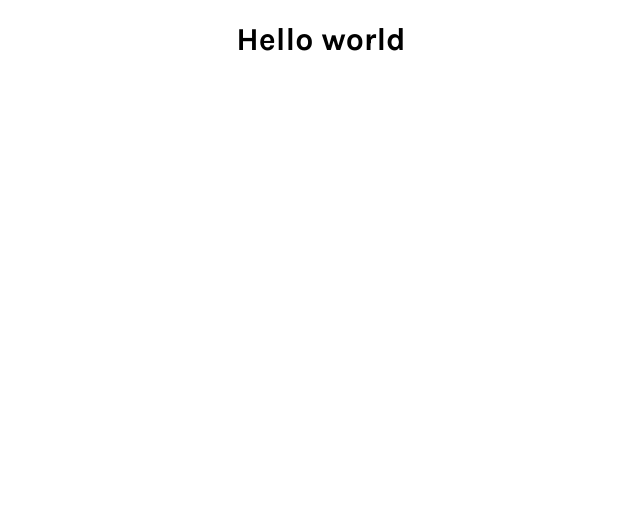
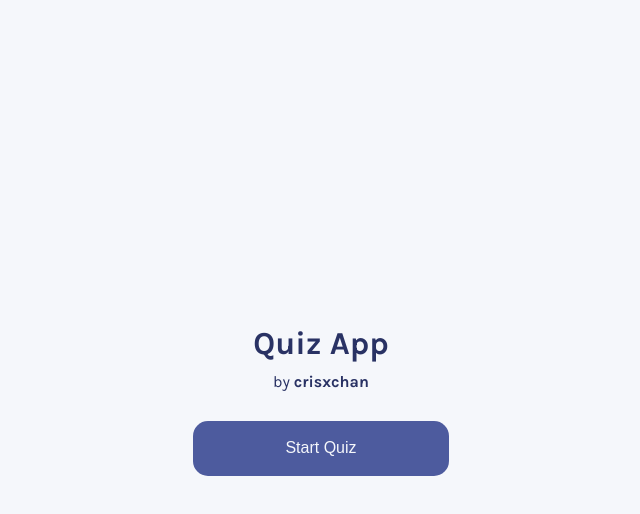
Before and after one commit to crisxchan/quiz-app, a React (Create React App) app: page / in a window 1280 px wide. Shown: the top 514 px of the page, without its empty margins (319-959 px from the left). Built offline with nearby package versions, Linux system fonts and the light colour scheme.

Commit message:
Create initial view component

```diff
--- a/src/App.js
+++ b/src/App.js
@@ -1,10 +1,10 @@
-import logo from './logo.svg';
+import InitialView from './components/InitialView';
 import './styles/App.css';
 
 function App() {
   return (
     <div className="App">
-      <h1>Hello world</h1>
+      <InitialView />
     </div>
   );
 }
--- /dev/null
+++ b/src/components/InitialView.jsx
@@ -0,0 +1,11 @@
+import '../styles/initialView.css'
+
+export default function InitialView() {
+    return (
+        <div id="initial-view">
+            <h1>Quiz App</h1>
+            <p>by <strong>crisxchan</strong></p>
+            <button>Start Quiz</button>
+        </div>
+    )
+}
--- a/src/styles/index.css
+++ b/src/styles/index.css
@@ -1,6 +1,17 @@
+* {
+  margin: 0;
+  box-sizing: border-box;
+  color: #293264;
+}
+
+html, body, #root, .App {
+  height: 100%;
+}
+
 body {
   margin: 0;
   font-family: 'Karla', sans-serif;
   -webkit-font-smoothing: antialiased;
   -moz-osx-font-smoothing: grayscale;
+  background-color: #F5F7FB;
 }
--- /dev/null
+++ b/src/styles/initialView.css
@@ -0,0 +1,31 @@
+#initial-view {
+    height: 100%;
+    display: flex;
+    flex-direction: column;
+    align-items: center;
+    justify-content: center;
+}
+
+#initial-view > h1 {
+    font-size: 2em;
+    font-weight: 700;
+}
+
+#initial-view > p {
+    font-size: 1em;
+    margin-top: 10px;
+}
+
+#initial-view > button {
+    cursor: pointer;
+    min-height: 55px;
+    min-width: 190px;
+    width: 20%;
+    background-color: #4D5B9E;
+    color: #F5F7FB;
+    font-size: 1em;
+    font-weight: 500;
+    border: none;
+    border-radius: 15px;
+    margin-top: 30px;
+}
```
